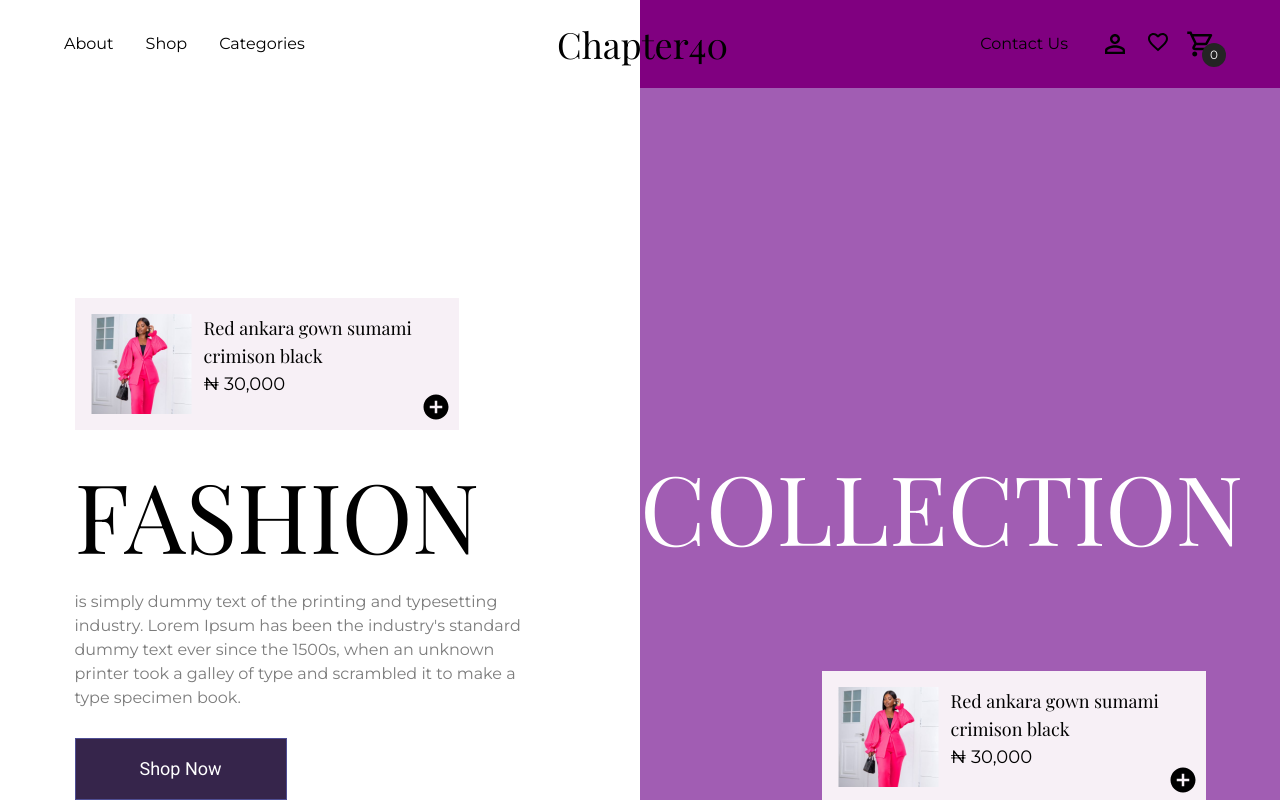
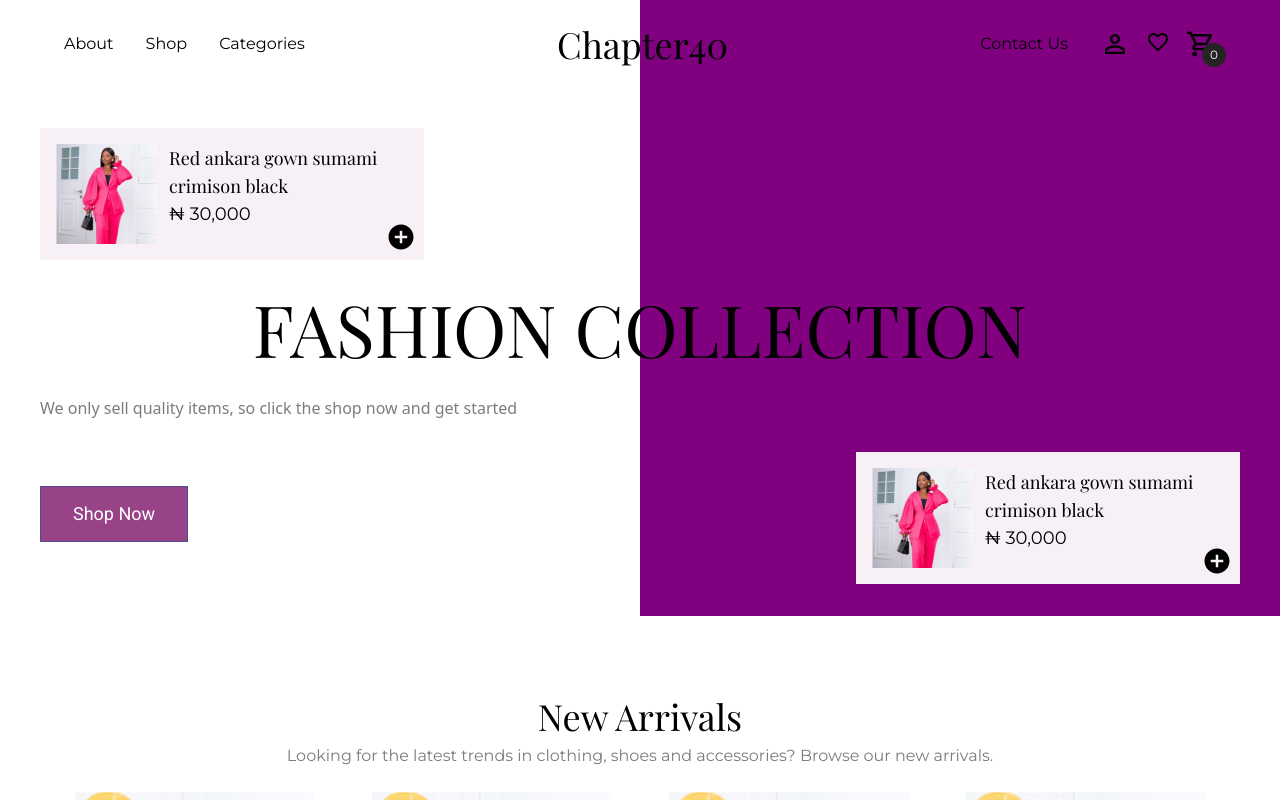
Before and after one commit to Temi-Dire/chapter40-website, a React (Vite) app: page / in a window 1280 px wide. Shown: the top 800 px of the page. Built offline with nearby package versions, Linux system fonts and the light colour scheme.

Commit message:
fix: hero section

```diff
--- a/src/sections/hero/index.tsx
+++ b/src/sections/hero/index.tsx
@@ -3,34 +3,72 @@ import Minicard from "../../components/Minicard";
 
 const Hero = () => {
   return (
-    <>
-      <section className="grid grid-cols-2 w-full">
-        <div className="bg-white pt-[210px] pl-[74.5px] -z-20">
-          <Minicard />
-          <h1 className="font-playfair mt-9 mb-7 text-8xl">FASHION</h1>
-          <p className="text-base font-montserrat text-[#7C7C7C] w-[460px] mb-7">
-            is simply dummy text of the printing and typesetting industry. Lorem
-            Ipsum has been the industry's standard dummy text ever since the
-            1500s, when an unknown printer took a galley of type and scrambled
-            it to make a type specimen book.
-          </p>
-          <Button
-            text={"Shop Now"}
-            paddingX={"px-16"}
-            bgColor={"bg-[#36254B]"}
-            textColor={"text-white"}
-          />
+    <section
+      className="px-10 pt-10"
+      style={{
+        background: "linear-gradient(to right, white 50%, purple 50%)",
+      }}
+    >
+      <Minicard />
+      <div className="hidden sm:flex justify-center text-lg sm:text-3xl md:text-3xl lg:pt-0 lg:text-7xl font-playfair pt-10">
+        FASHION COLLECTION
+      </div>
+      <div className="flex justify-between">
+        <div className="w-1/2 pr-10 lg:block my-8 text-[#24242499]">
+          We only sell quality items, so click the shop now and get started
         </div>
-        <div className="bg-[#A15DB3] pt-[210px] pr-[74.5px] -z-20">
-          <h1 className="text-white font-playfair mt-[160px] mb-7 text-8xl">
-            COLLECTION
-          </h1>
-          <div className="flex justify-end mt-[117px] mb-60">
-            <Minicard />
-          </div>
+        <div className=" w-1/2 my-8 flex justify-center items-center pl-10 text-white font-playfair sm:hidden">
+          CHAPTER 40 FASHION
         </div>
-      </section>
-    </>
+      </div>
+      <div className="flex justify-between items-center">
+        <button className="font-roboto text-lg border h-14 border-[#4E4D93]  mb-10 bg-[#984288] flex items-center justify-center px-2 sm:px-8 text-white ">
+          Shop Now
+        </button>
+        <Minicard />
+      </div>
+    </section>
   );
 };
 export default Hero;
+
+// const Hero = () => {
+//   return (
+//     <div className="relative">
+//       <section className="grid grid-cols-2 w-full relative">
+//         <div className="bg-white  px-[74.5px] -z-20">
+//           <Minicard />
+//           {/* <h1 className="font-playfair mt-9 mb-7 text-8xl">FASHION</h1> */}
+//           <p className="text-base font-montserrat text-[#7C7C7C]  mb-7 mt-44">
+//             is simply dummy text of the printing and typesetting industry. Lorem
+//             Ipsum has been the industry's standard dummy text ever since the
+//             1500s, when an unknown printer took a galley of type and scrambled
+//             it to make a type specimen book.
+//           </p>
+//           <Button
+//             text={"Shop Now"}
+//             paddingX={"px-16"}
+//             bgColor={"bg-[#36254B]"}
+//             textColor={"text-white"}
+//           />
+//         </div>
+//         <div className="bg-[purple] pt-[210px] pr-[74.5px] -z-20">
+//           <h1 className="text-white font-playfair mt-[160px] mb-7 text-8xl">
+//             COLLECTION
+//             </h1>
+//             <div className="flex justify-end mt-[117px] mb-60">
+//             <Minicard />
+//           </div>
+//         </div>
+//       </section>
+//       <div
+//         className="absolute top-1/2 right-48 font-playfair text-6xl
+//       "
+//       >
+//         {" "}
+//         CHAPTER 40 FASHION
+//       </div>
+//     </div>
+//   );
+// };
+// export default Hero;
```
